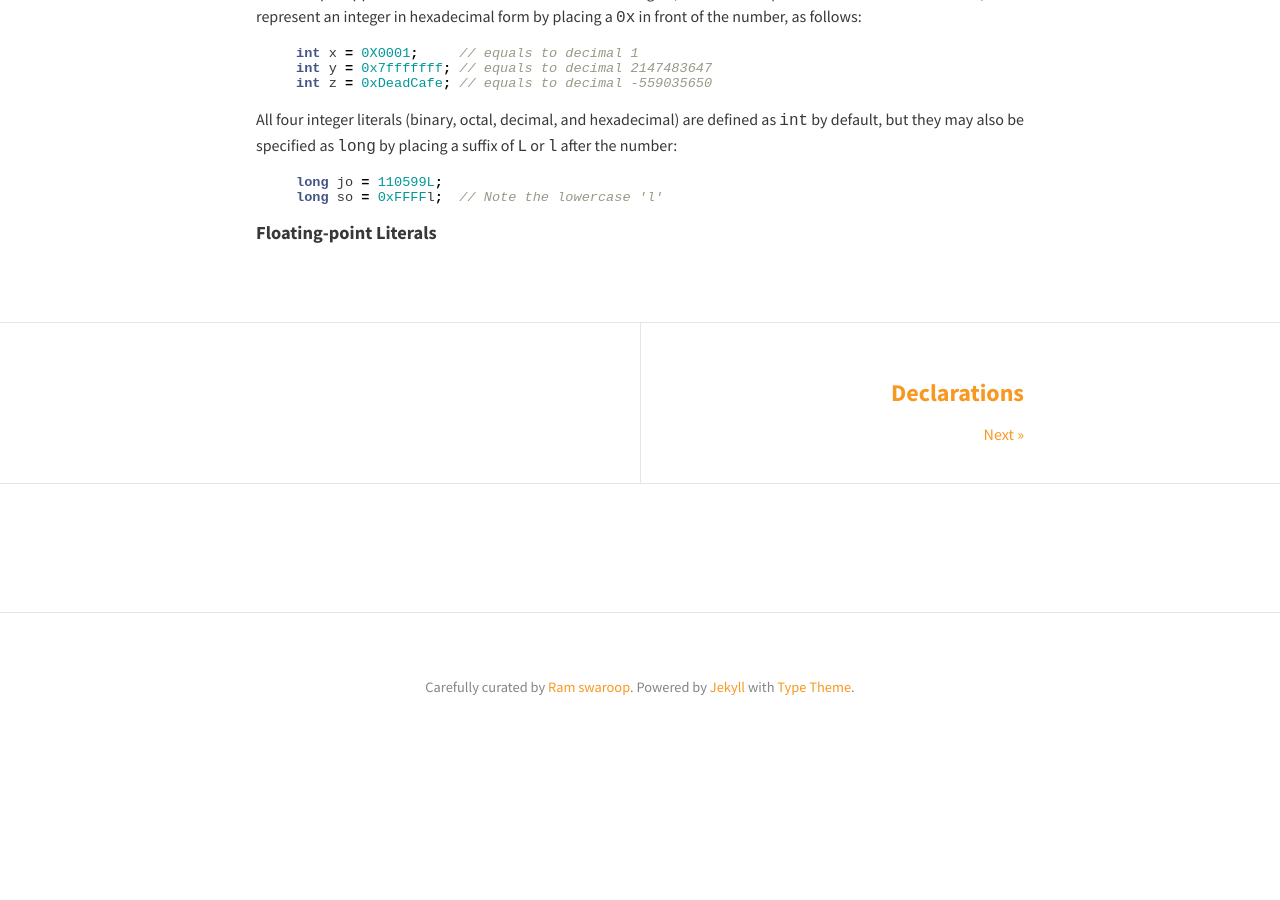
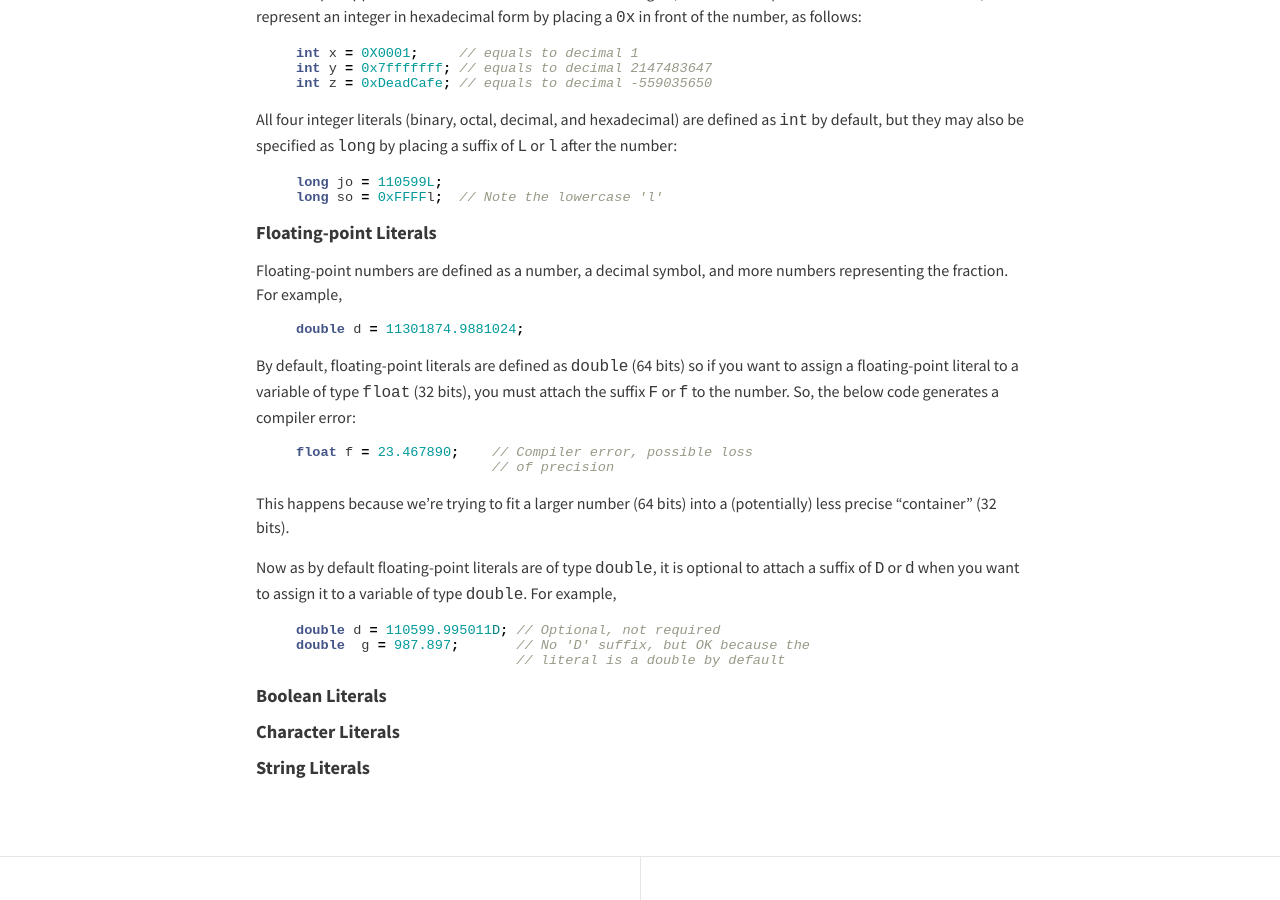
Before and after one commit to rampatra/JavaNotes, a Jekyll site: the page built from _posts/2015-05-14-variables-and-literals.md, in a window 1280 px wide and 900 px high, scrolled down 2691 px. Built offline with Jekyll 4.4.1, drawn with Linux system fonts in a browser that asks for light colours; nearby versions of some CDN libraries; comment, search, counter and statistics services are not loaded; before the commit the page ends 3453 px from its top, so only the background shows below that; some of the changed text lies outside the part shown.

Commit message:
added content

```diff
--- a/_posts/2015-05-14-variables-and-literals.md
+++ b/_posts/2015-05-14-variables-and-literals.md
@@ -87,7 +87,7 @@ These are numbers with a radix of 10 which we use most commonly. They do not nee
 as below:
 
 {% highlight java %}
-int length = 343;
+int length = 343; // 343 is the literal
 {% endhighlight %}
 
 **Binary Literals**
@@ -142,3 +142,41 @@ long so = 0xFFFFl;  // Note the lowercase 'l'
 {% endhighlight %}
 
 #### Floating-point Literals
+
+Floating-point numbers are defined as a number, a decimal symbol, and more numbers representing the fraction. For
+example,
+
+{% highlight java %}
+double d = 11301874.9881024;
+{% endhighlight %}
+
+By default, floating-point literals are defined as `double` (64 bits) so if you want to assign a floating-point literal
+to a variable of type `float` (32 bits), you must attach the suffix `F` or `f` to the number. So, the below code
+generates a compiler error:
+
+{% highlight java %}
+float f = 23.467890;    // Compiler error, possible loss
+                        // of precision
+{% endhighlight %}
+
+This happens because we're trying to fit a larger number (64 bits) into a (potentially) less precise "container"
+(32 bits).
+
+Now as by default floating-point literals are of type `double`, it is optional to attach a suffix of `D` or `d` when you
+want to assign it to a variable of type `double`. For example,
+
+{% highlight java %}
+double d = 110599.995011D; // Optional, not required
+double  g = 987.897;       // No 'D' suffix, but OK because the
+                           // literal is a double by default
+{% endhighlight %}
+
+#### Boolean Literals
+
+
+
+#### Character Literals
+
+
+
+#### String Literals
```
